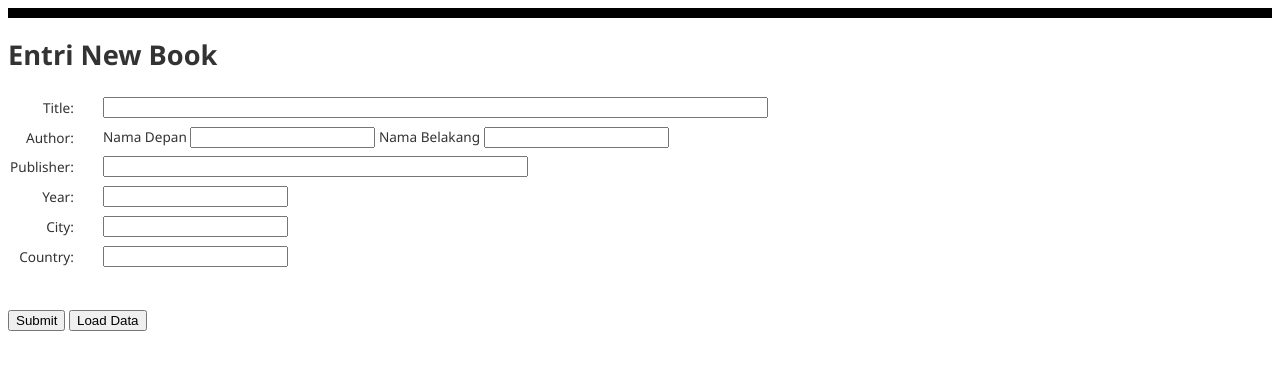
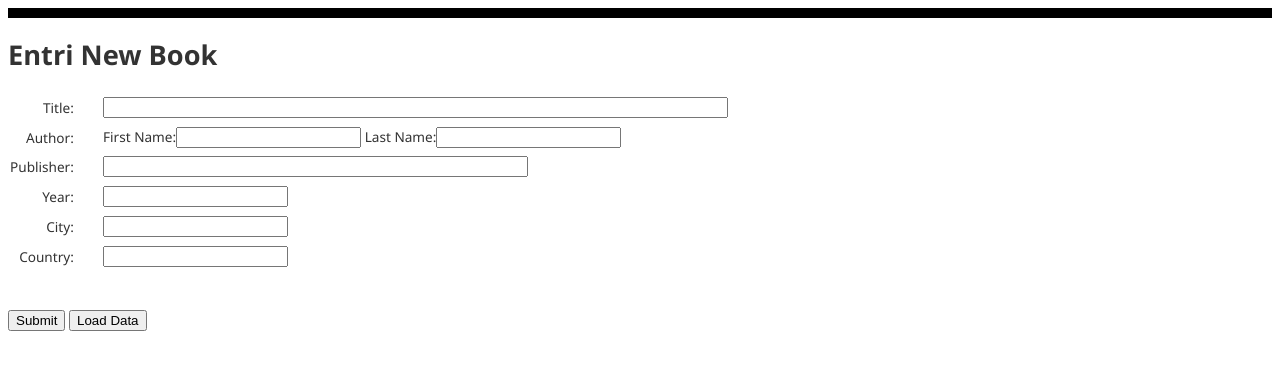
Before and after one commit to sofyanthayf/myminilib, a PHP site: page / in a window 1280 px wide. Shown: the top 370 px of the page. Run offline with PHP 8.4, Linux system fonts and the light colour scheme; some libraries are stand-ins or nearby versions.

Commit message:
form improvement

```diff
--- a/index.php
+++ b/index.php
@@ -28,13 +28,13 @@
       <table>
         <tr>
           <td class="datafields">Title:</td>
-          <td><input type="text" name="btitle" id="btitle" size="80"/></td>
+          <td><input type="text" name="btitle" id="btitle" size="75"/></td>
         </tr>
         <tr>
           <td class="datafields">Author:</td>
           <td>
-            Nama Depan <input type="text" name="a_name" id="a_name"/>
-            Nama Belakang <input type="text" name="a_fam" id="a_fam"/>
+            First Name:<input type="text" name="a_name" id="a_name"/>
+            Last Name:<input type="text" name="a_fam" id="a_fam"/>
           </td>
         </tr>
         <tr>
```
